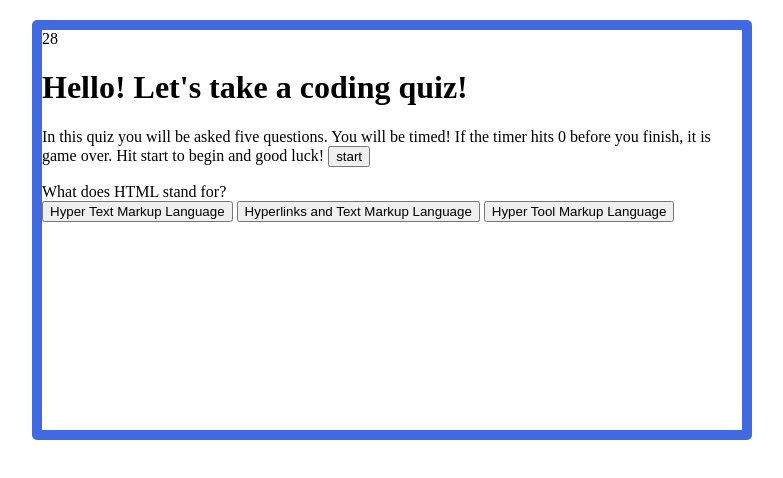
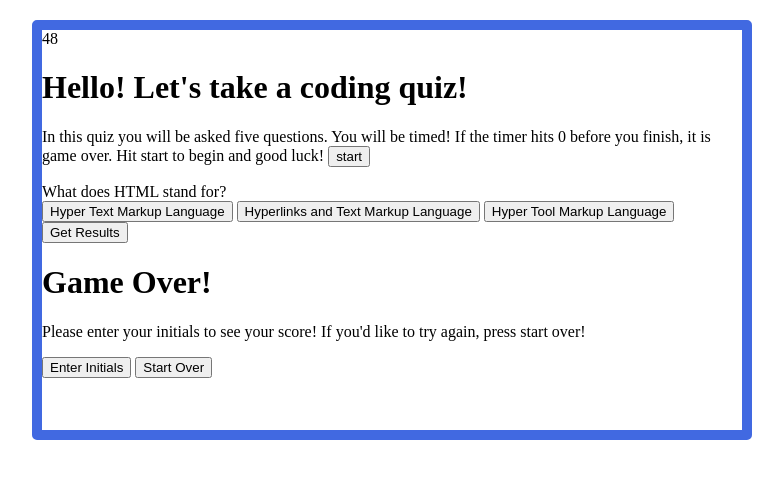
Before and after one commit to lilipcohen/code-quiz, a plain HTML site: page index.html in a window 1280 px wide. Both pictures are taken after a click on the button "start". Shown: the whole page, without its empty margins (248-1031 px from the left). Drawn offline with Linux system fonts and the light colour scheme.

Commit message:
adding a new section to game over, a click button to get results and game over functions

```diff
--- a/Assets/javascript/script.js
+++ b/Assets/javascript/script.js
@@ -7,8 +7,10 @@ var quizQuestions = document.getElementById("questions");
 var choiceA = document.getElementById("A");
 var choiceB = document.getElementById("B");
 var choiceC = document.getElementById("C");
+var submitBtn = document.getElementById("submit");
 var timeEl = document.getElementById("timer");
 var scoreDiv = document.getElementById("score");
+var gameOver = document.getElementById("game-over");
 
 //My questions for the quiz
 var myQuestions = [{
@@ -59,12 +61,12 @@ var myQuestions = [{
 ];
 
 //Variables for time and score
-var secondsLeft = 30;
+var secondsLeft = 50;
 var correct = 0;
 var currentQuestionIndex = 0
 var scores = getScores()
 
-// Timer counts down 30 seconds
+// Timer counts down 50 seconds
 function setTime() {
 	var timerInterval = setInterval(function () {
 		secondsLeft--;
@@ -107,7 +109,7 @@ function endGame() {
 }
 
 function restartGame() {
-	secondsLeft = 30
+	secondsLeft = 50
 	currentQuestionIndex = 0
 	correct = 0
 
@@ -115,20 +117,24 @@ function restartGame() {
 	startQuiz()
 }
 
+//Displays quiz questions
 function showQuestion() {
 	questionPrompt.textContent = myQuestions[currentQuestionIndex].question;
 	choiceA.textContent = myQuestions[currentQuestionIndex].answers.a;
 	choiceB.textContent = myQuestions[currentQuestionIndex].answers.b;
 	choiceC.textContent = myQuestions[currentQuestionIndex].answers.c;
+	showSubmitButton();
+
 }
 
-// trying to create a for loop for my questions
+// When quiz starts these functions are called
 function startQuiz() {
 	setTime();
 	showQuestion()
 
 }
 
+//click start button to start quiz!
 startBtn.addEventListener("click", function () {
 	startQuiz();
 });
@@ -136,6 +142,11 @@ startBtn.addEventListener("click", function () {
 function showSubmitButton() {
 	document.getElementById("submit").style.display = "block"
 }
+
+submitBtn.addEventListener("click", function () {
+endGame();
+});
+
 
 function saveScore(initials, score) {
 	scores.push({
--- a/index.html
+++ b/index.html
@@ -31,6 +31,13 @@
 
                 <button id="submit">Get Results</button>
             </div>
+            <div id="game-over">
+                <h1>Game Over!</h1>
+                <p>Please enter your initials to see your score! If you'd like to try again, press start over!</p>
+                <button id="enter-initials" type="text">Enter Initials</button>
+                <button id="re-start" type="button">Start Over</button>
+
+            </div>
             <div id="score">
 
             </div>
```
